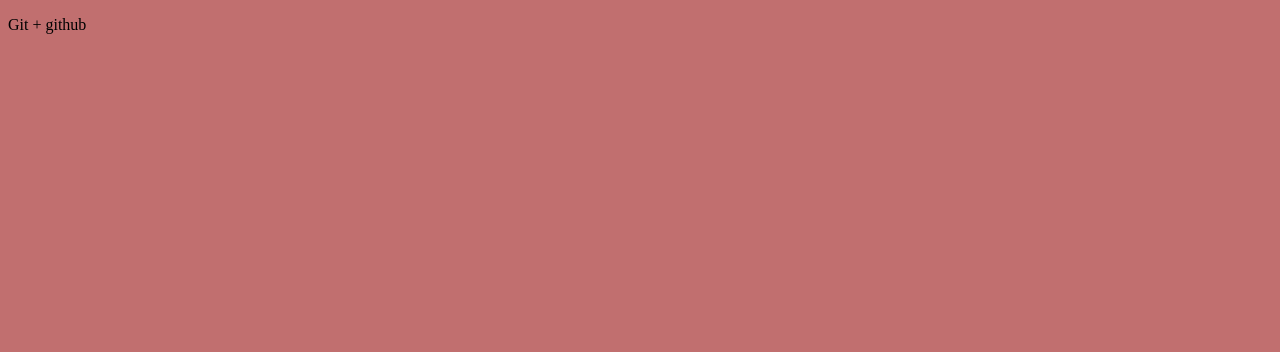
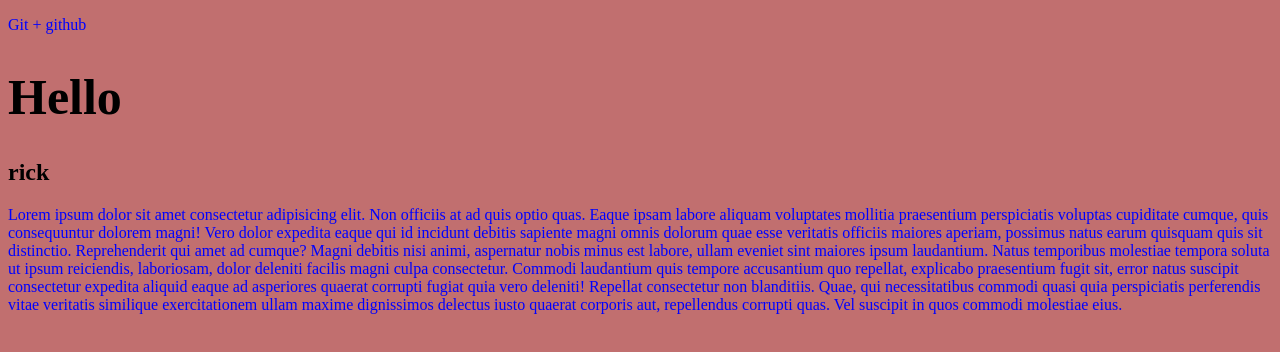
Before and after one commit to name-ed/gittest, a plain HTML site: page index.html in a window 1280 px wide. Drawn offline with Linux system fonts and the light colour scheme.

Commit message:
my two commit

```diff
--- a/css/style.css
+++ b/css/style.css
@@ -1,3 +1,9 @@
 body {
     background-color: rgb(193, 111, 111);
 }
+h1{
+    font-size: 50px;
+}
+p{
+    color:blue
+}
--- a/index.html
+++ b/index.html
@@ -9,5 +9,12 @@
 </head>
 <body>
     <p>Git + github</p>
+    <h1>Hello</h1>
+    <h2>rick</h2>
+    <p>Lorem ipsum dolor sit amet consectetur adipisicing elit. Non officiis at ad quis optio quas. Eaque ipsam labore aliquam voluptates mollitia praesentium perspiciatis voluptas cupiditate cumque, quis consequuntur dolorem magni!
+    Vero dolor expedita eaque qui id incidunt debitis sapiente magni omnis dolorum quae esse veritatis officiis maiores aperiam, possimus natus earum quisquam quis sit distinctio. Reprehenderit qui amet ad cumque?
+    Magni debitis nisi animi, aspernatur nobis minus est labore, ullam eveniet sint maiores ipsum laudantium. Natus temporibus molestiae tempora soluta ut ipsum reiciendis, laboriosam, dolor deleniti facilis magni culpa consectetur.
+    Commodi laudantium quis tempore accusantium quo repellat, explicabo praesentium fugit sit, error natus suscipit consectetur expedita aliquid eaque ad asperiores quaerat corrupti fugiat quia vero deleniti! Repellat consectetur non blanditiis.
+    Quae, qui necessitatibus commodi quasi quia perspiciatis perferendis vitae veritatis similique exercitationem ullam maxime dignissimos delectus iusto quaerat corporis aut, repellendus corrupti quas. Vel suscipit in quos commodi molestiae eius.</p>
 </body>
 </html>
```
